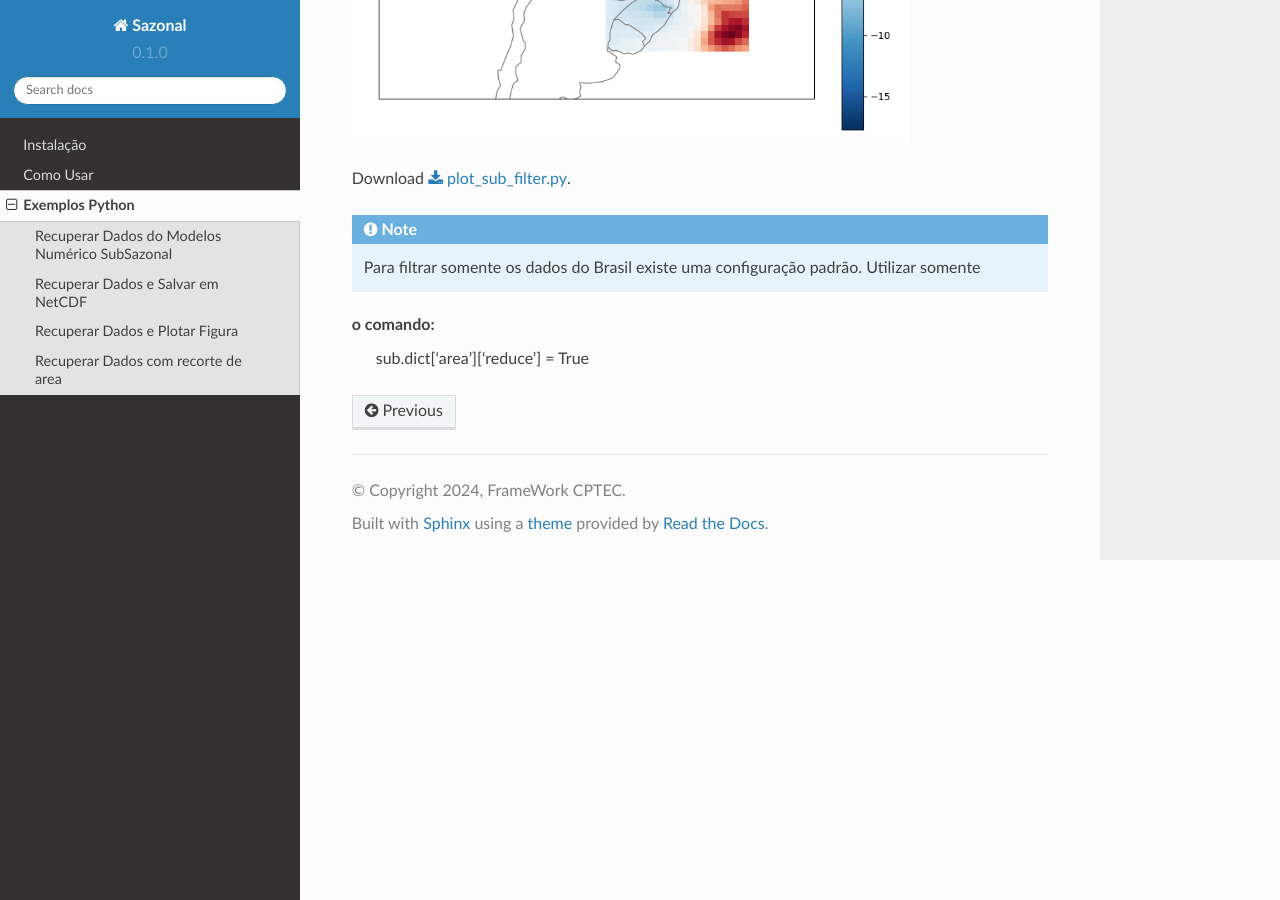
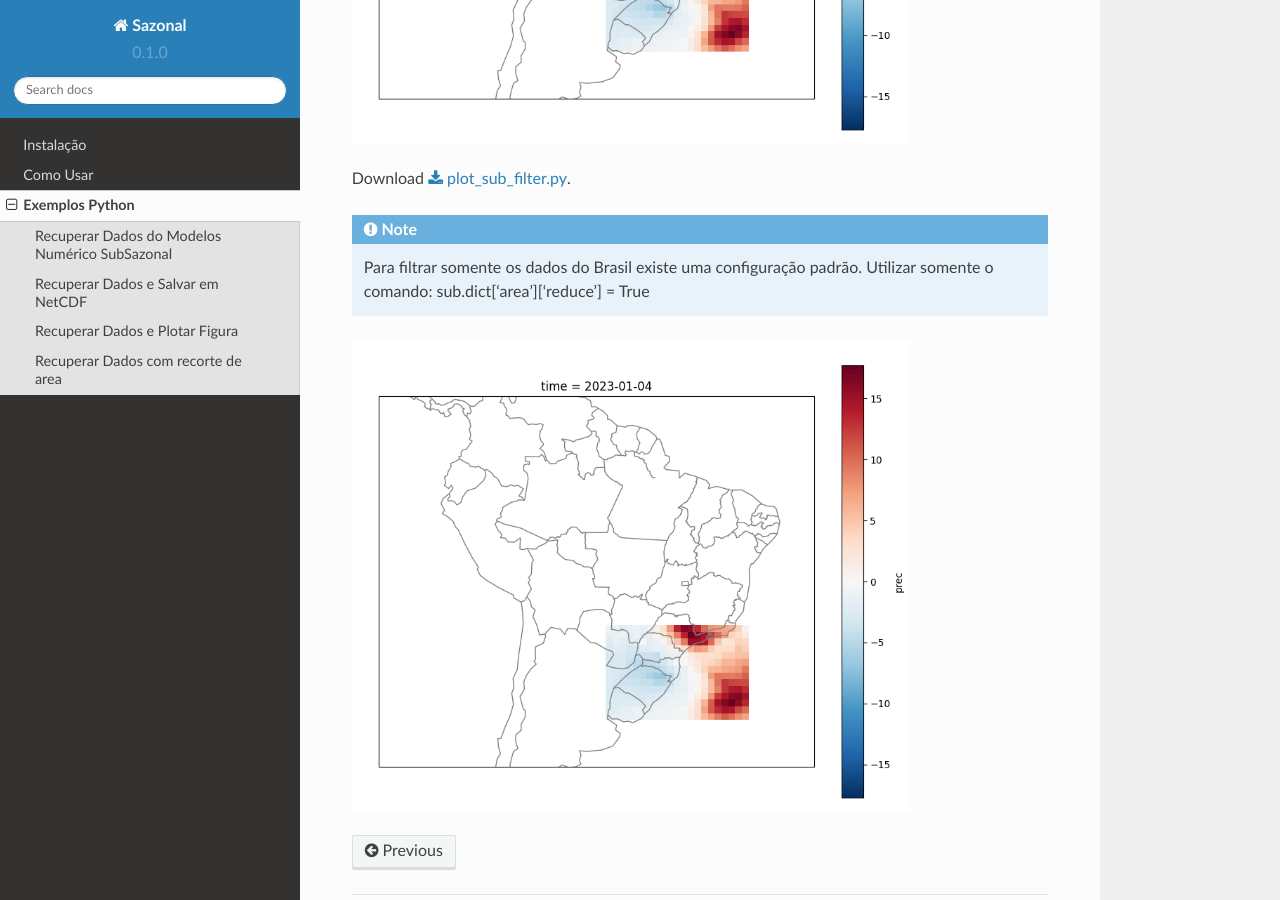
Before and after one commit to framework-CPTEC/Sazonal, a Sphinx documentation site: the page built from docs/source/examplesPython.rst, in a window 1280 px wide and 900 px high, scrolled down 4013 px. Built offline with Sphinx 7.4.7 and the Read the Docs theme 2.0.0, drawn with Linux system fonts in a browser that asks for light colours; part of the change alters nothing that is shown.

```diff
--- a/docs/source/examplesPython.rst
+++ b/docs/source/examplesPython.rst
@@ -211,8 +211,10 @@ Download :download:`plot_sub_filter.py <examples/prec_sub_filter.py>`.
 
 .. note::
    Para filtrar somente os dados do Brasil existe uma configuração padrão. Utilizar somente
-o comando:
+   o comando:
    sub.dict['area']['reduce'] = True
+
+|pic1|
 
 .. |pic2| image:: _static/pic2.png
    :width: 80%
```
